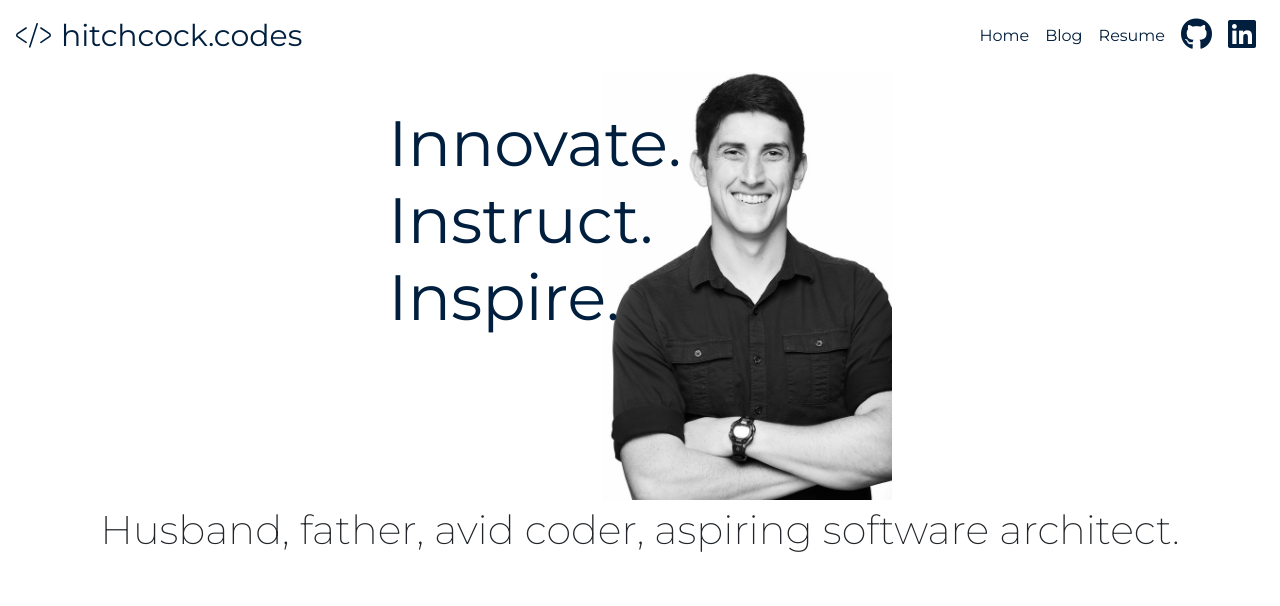
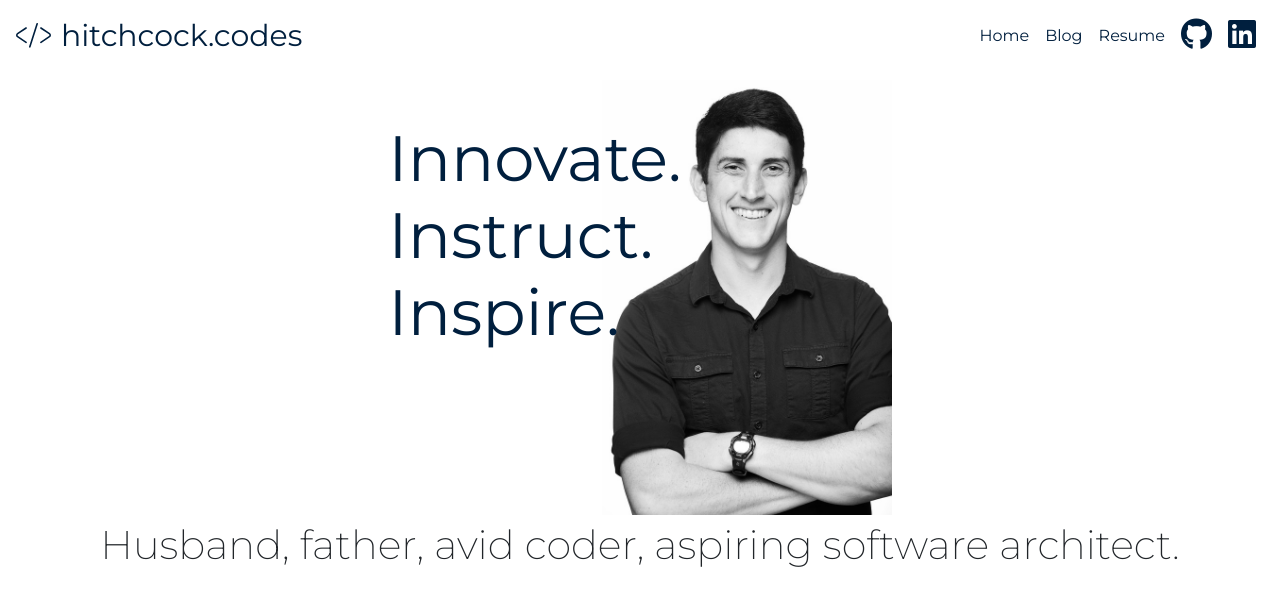
Before and after one commit to bradenhc/bradenhc.github.io, a Jekyll site: the page built from index.html, in a window 1280 px wide. Shown: the top 606 px of the page. Built offline with Jekyll 4.4.1, drawn with Linux system fonts in a browser that asks for light colours; nearby versions of some CDN libraries.

Commit message:
fix: spacing issues for main containers with larger header

```diff
--- a/assets/css/home.scss
+++ b/assets/css/home.scss
@@ -5,7 +5,7 @@
 @import "breakpoints";
 
 .container-home {
-    margin-top: 65px;
+    margin-top: 80px;
 }
 
 .portfolio-image {
--- a/assets/css/styles.scss
+++ b/assets/css/styles.scss
@@ -26,5 +26,5 @@ a {
 }
 
 .container-main {
-    margin-top: 65px;
+    margin-top: 80px;
 }
```
